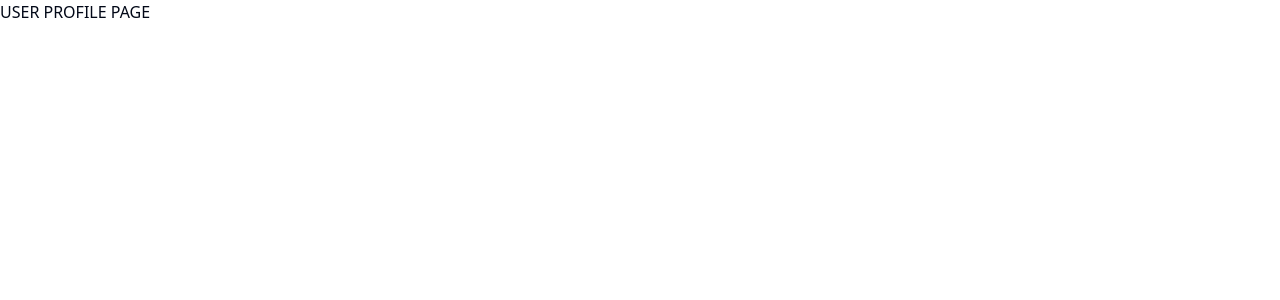
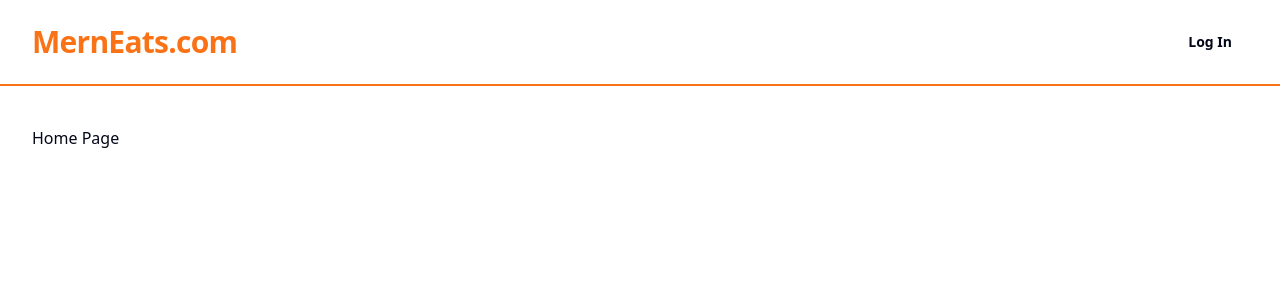
Before and after one commit to StoyanDimitrov0016/mern-food-ordering-app, a React app in the folder frontend/: page / in a window 1280 px wide. Shown: the top 300 px of the page. Built offline with nearby package versions, Linux system fonts and the light colour scheme; the HTML template or start-up script is replaced by a standard one.

Commit message:
refactor(frontend): Wrap routes with Layout component for consistent structure

```diff
--- a/frontend/src/AppRoutes.tsx
+++ b/frontend/src/AppRoutes.tsx
@@ -1,9 +1,10 @@
 import { Navigate, Route, Routes } from "react-router-dom";
+import Layout from "./layouts/layout";
 
 const AppRoutes = () => {
   return (
     <Routes>
-      <Route path="/" element={<span>USER PROFILE PAGE</span>} />
+      <Route path="/" element={<Layout>Home Page</Layout>} />
       <Route path="/user-profile" element={<span>USER PROFILE PAGE</span>} />
       <Route path="*" element={<Navigate to={"/"} />} />
     </Routes>
```
